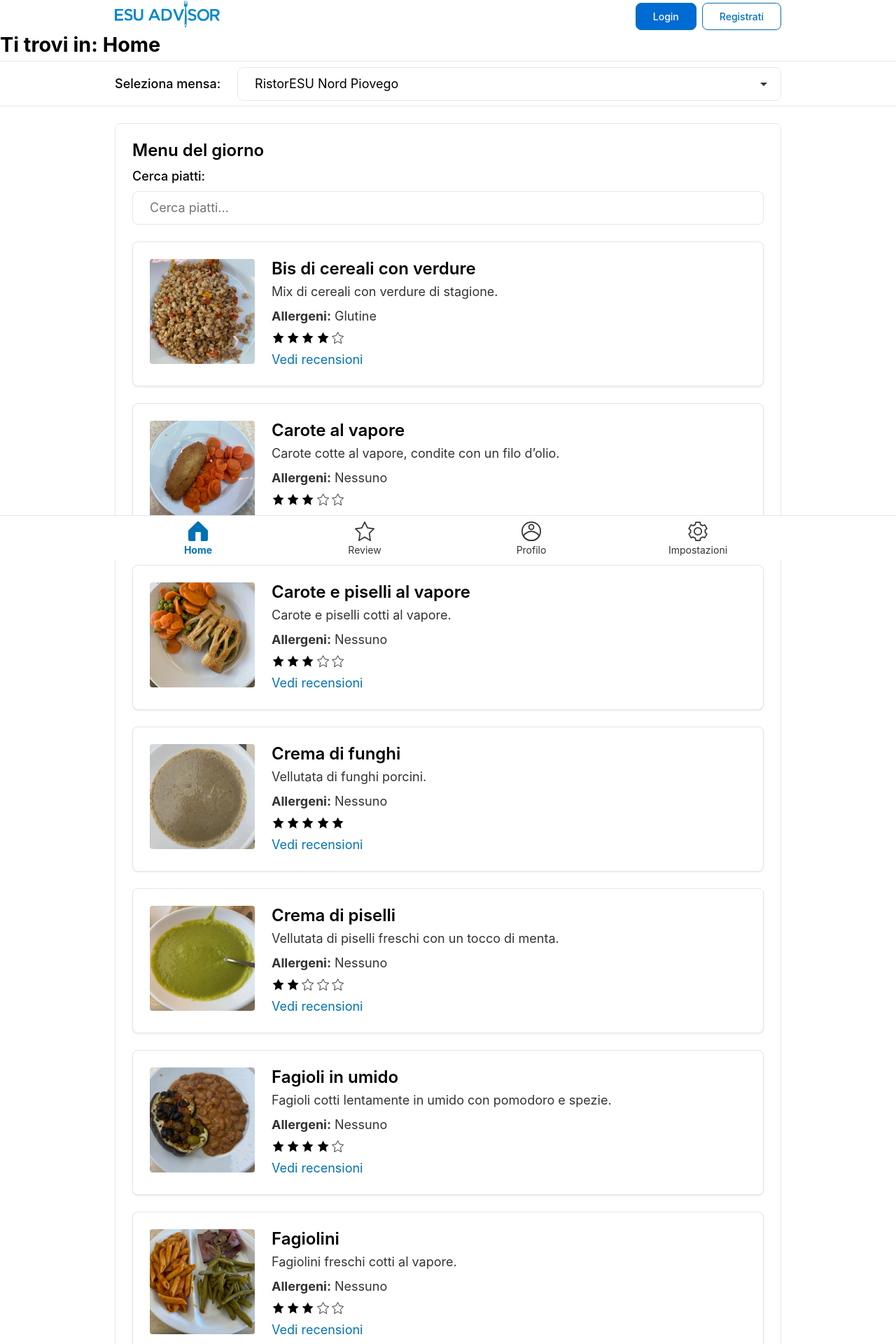
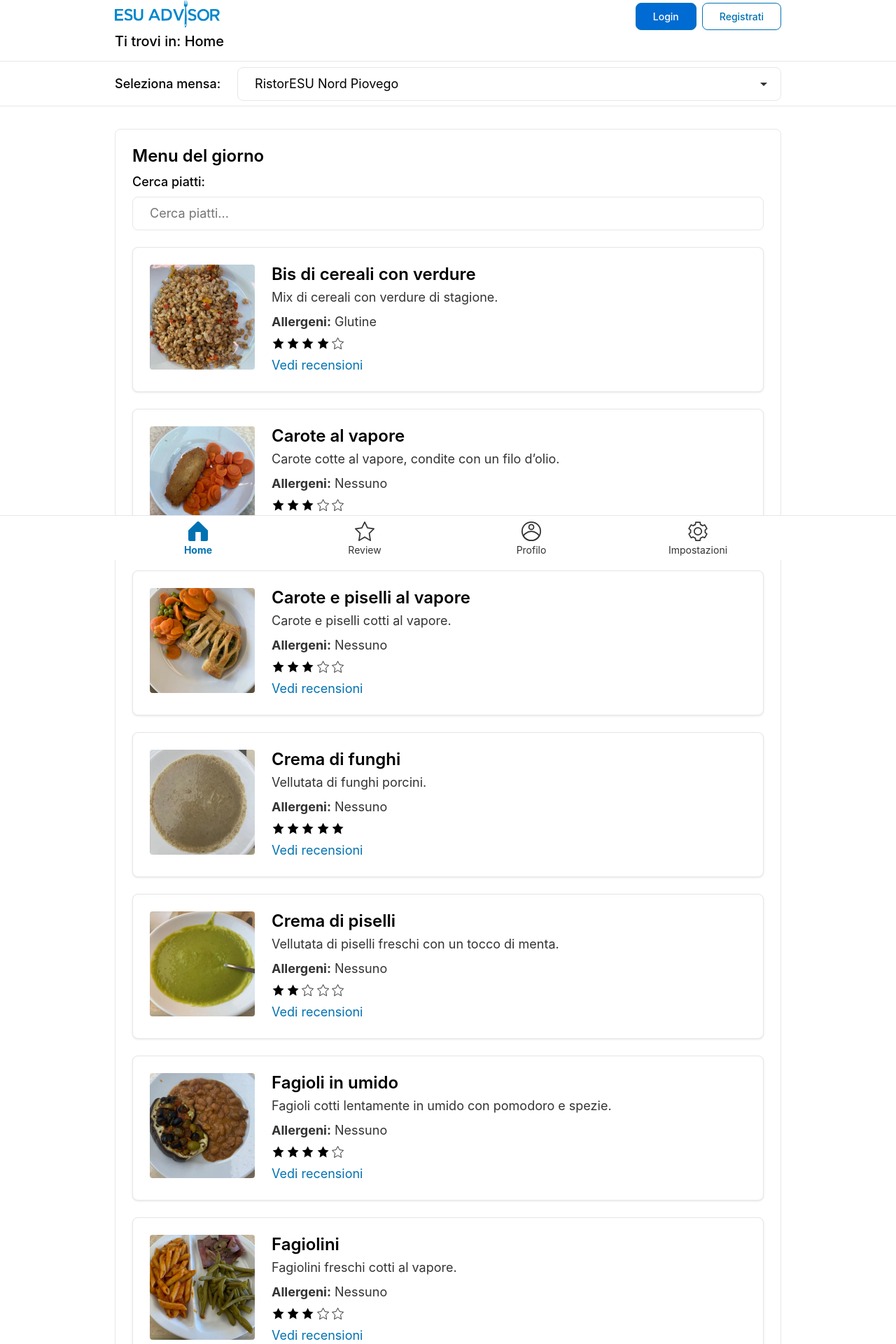
Before and after one commit to ESU-ADVISOR/ESU-ADVISOR, a PHP site: page / in a window 1280 px wide. Shown: the top 1920 px of the page at 70% size. Run offline with PHP 8.4, Linux system fonts and the light colour scheme; data comes from the database, SQL or seed files in the repository.

Commit message:
Finito breadcrumbs, close #15

```diff
--- a/public_html/styles/base/layout.css
+++ b/public_html/styles/base/layout.css
@@ -38,9 +38,21 @@
     gap: var(--spacing-sm);
 }
 
+.breadcrumb-container {
+    padding: 0 var(--spacing-md);
+    max-width: var(--container-max);
+    margin: 0 auto;
+    height: auto;
+}
+
+.breadcrumb h1{
+    font-size: var(--text-xl);
+    font-weight: 500;
+}
+
 /* ===== BODY / MAIN CONTENT ===== */
 body {
-    padding-top: var(--header-height);
+    padding-top: calc(var(--header-height) + var(--spacing-sm));
     margin: 0;
 }
 
--- a/src/views/IndexView.php
+++ b/src/views/IndexView.php
@@ -17,7 +17,7 @@ class IndexView extends BaseView
         parent::render();
 
         //breadcrumbs
-        $breadcrumbContent = '<h1 >Ti trovi in: <span lang="en">Home</span></h1>';
+        $breadcrumbContent = '<h1>Ti trovi in: <span lang="en">Home</span></h1>';
         Utils::replaceTemplateContent(
             $this->dom,
             "breadcrumb-template",
--- a/src/views/PiattoView.php
+++ b/src/views/PiattoView.php
@@ -16,7 +16,7 @@ class PiattoView extends BaseView
     public function render(array $data = []): void
     {
         parent::render();
-        $breadcrumbContent = '<h1>Ti trovi in: <a href="index.php" lang="en" >Home &gt; &gt; ' . htmlspecialchars($data["nome"]) . '</a></h1>';
+        $breadcrumbContent = '<h1>Ti trovi in: <a href="index.php" lang="en" >Home</a>&gt;&gt;' . htmlspecialchars($data["nome"]) . '</h1>';
         Utils::replaceTemplateContent(
             $this->dom,
             "breadcrumb-template",
```
